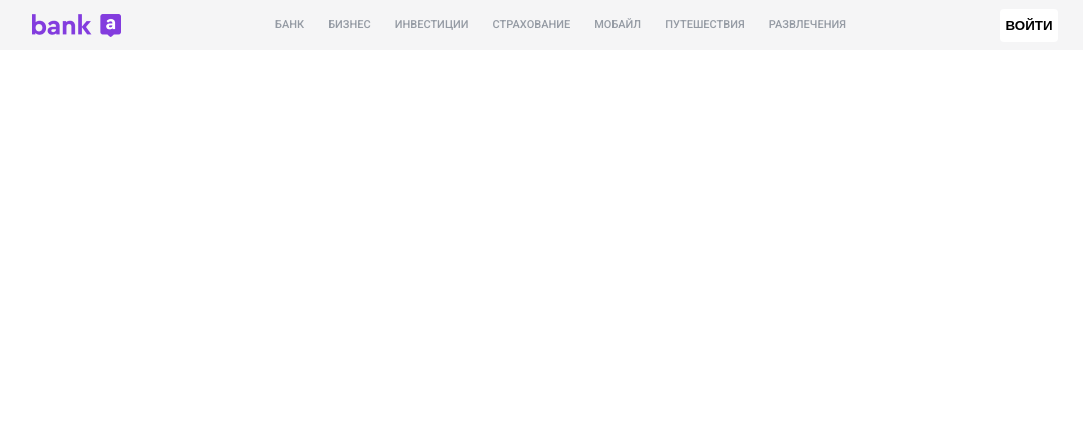
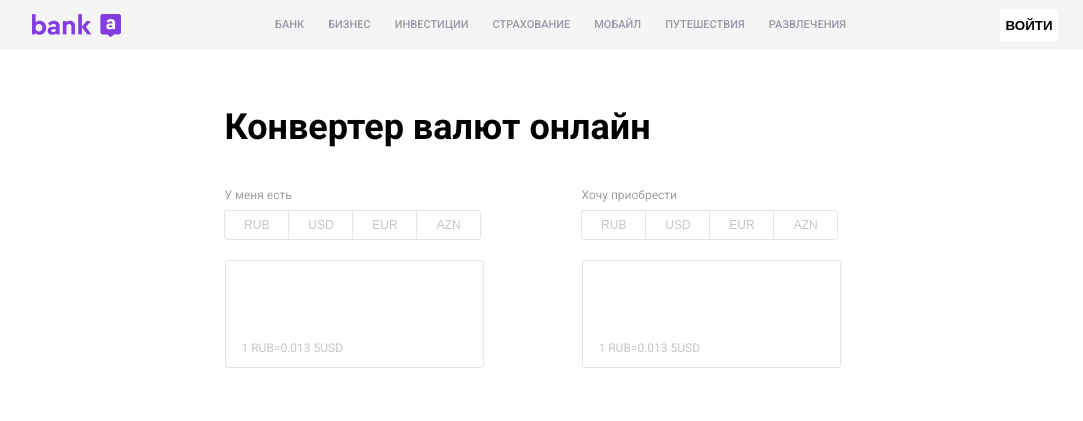
Before and after one commit to Haciaga1/Valyuta-Konventoru, a plain HTML site: page index.html in a window 1280 px wide. Shown: the whole page, without its empty margins (95-1178 px from the left). Drawn offline with Linux system fonts and the light colour scheme.

Commit message:
HTML ve CSS bitdi

```diff
--- a/index.html
+++ b/index.html
@@ -20,7 +20,42 @@
             <li class="head-list">ПУТЕШЕСТВИЯ</li>
             <li class="head-list">РАЗВЛЕЧЕНИЯ</li>
         </ul>
-        <button class="head-btn">ВОЙТИ</button>
+        <button type="button" class="head-btn">ВОЙТИ</button>
+    </section>
+    <section class="main">
+        <h1>Конвертер валют онлайн</h1>
+        <div class="main-input-container">
+            <div class="main-div" id="first-div">
+                <p>У меня есть</p>
+                <div class="button-container">
+                    <button>RUB</button>
+                    <button>USD</button>
+                    <button>EUR</button>
+                    <button>AZN</button>
+                </div>
+                <div class="qiymet-container">
+                    <form>
+                        <input class="qiymet" type="number">
+                    </form>
+                    <p class="valyuta">1 RUB=0.013 5USD</p>
+                </div>
+            </div>
+            <div class="main-div" id="second-div">
+                <p>Хочу приобрести</p>
+                <div class="button-container">
+                    <button>RUB</button>
+                    <button>USD</button>
+                    <button>EUR</button>
+                    <button>AZN</button>
+                </div>
+                <div class="qiymet-container">
+                    <form>
+                        <input class="qiymet" type="number">
+                    </form>
+                    <p class="valyuta">1 RUB=0.013 5USD</p>
+                </div>
+            </div>
+        </div>
     </section>
 
     <script src="ValyutaKonventoru.js"></script>
--- a/style.css
+++ b/style.css
@@ -10,8 +10,10 @@ body{
 }
 .head{
     width: 100%;
+    min-width: 340px;
     background: #F5F5F6;
-    height: 50px;
+    min-height: 50px;
+    height: auto;
     display: flex;
     justify-content: space-around;
     align-items: center;
@@ -22,6 +24,7 @@ body{
     width: 89px;
     height: 23px;
 }
+
 .head-list{
     margin: 0 10px;
     display: inline-block;
@@ -49,8 +52,109 @@ body{
     transition: .2s;
 }
 
+.main{
+    margin: 56px auto;
+    max-width: 701px;
+    min-width: 340px;
+    padding: 0 30px;
+}
+h1{
+    font-size: 36px;
+    margin-bottom: 33px;
+}
+.main-input-container{
+    display: flex;
+    justify-content: space-between;
+    flex-wrap: wrap;
+}
+.main-input-container>div{
+    width: 259px;
+}
+#first-div,#second-div{
+    margin-right: 25px;
+    margin-bottom: 50px;
+}
+.main-div>p{
+    color: #9F9F9F;
+    font-size: 12px;
+    line-height: 28px;
+}
+.button-container{
+    margin: 1px 0 20px 0;
+    position: relative;
+    left: 4px;
+}
+.button-container>button{
+    width: 25%;
+    height: 30px;
+    color: #C6C6C6;
+    font-size: 12px;
+    margin-left: -4.6px;
+    border: 1px solid #E5E5E5;
+    border-right: none;
+    background-color: transparent;
+}
+.button-container button:first-child{
+    border-radius: 3px 0 0 3px;
+}
+.button-container button:last-child{
+    border-radius: 0 3px 3px 0;
+    border: 1px solid #E5E5E5;
+}
+.button-container>button:hover{
+    color: white;
+    background-color: #833AE0;
+    border-color: #833AE0;
+}
+.qiymet-container{
+    border: 1px solid #E5E5E5;
+    border-radius: 3px;
+    padding: 11px 0 5px 14px;
+}
+.qiymet{
+    width: 150px;
+    font-weight: 700;
+    font-size: 36px;
+    line-height: 42px;
+    margin-bottom: 20px;
+    border: none;
+    outline: none;
+}
+
+/* Bu hissedeki kod input(number)-in yaninda cixan oxlari silir*/
+input::-webkit-outer-spin-button,
+input::-webkit-inner-spin-button {
+  -webkit-appearance: none;
+  margin: 0;
+}
+.valyuta{
+    margin-left: 2px;
+    font-size: 12px;
+    line-height: 28px;
+    color: #C6C6C6;
+}
+
+
 @media (max-width: 998px){
     .head-list{
         line-height: 10px;
     }
 }
+@media (max-width: 713px){
+    .head-btn{
+        margin-right: 40px;
+        margin-left: 20px;
+    }
+    .logo{
+        margin-right: 20px;
+        margin-left: 40px;
+    }
+}
+@media (max-width: 628px){
+    .main-input-container{
+        justify-content: center;
+    }
+    h1{
+        text-align: center;
+    }
+}
```
